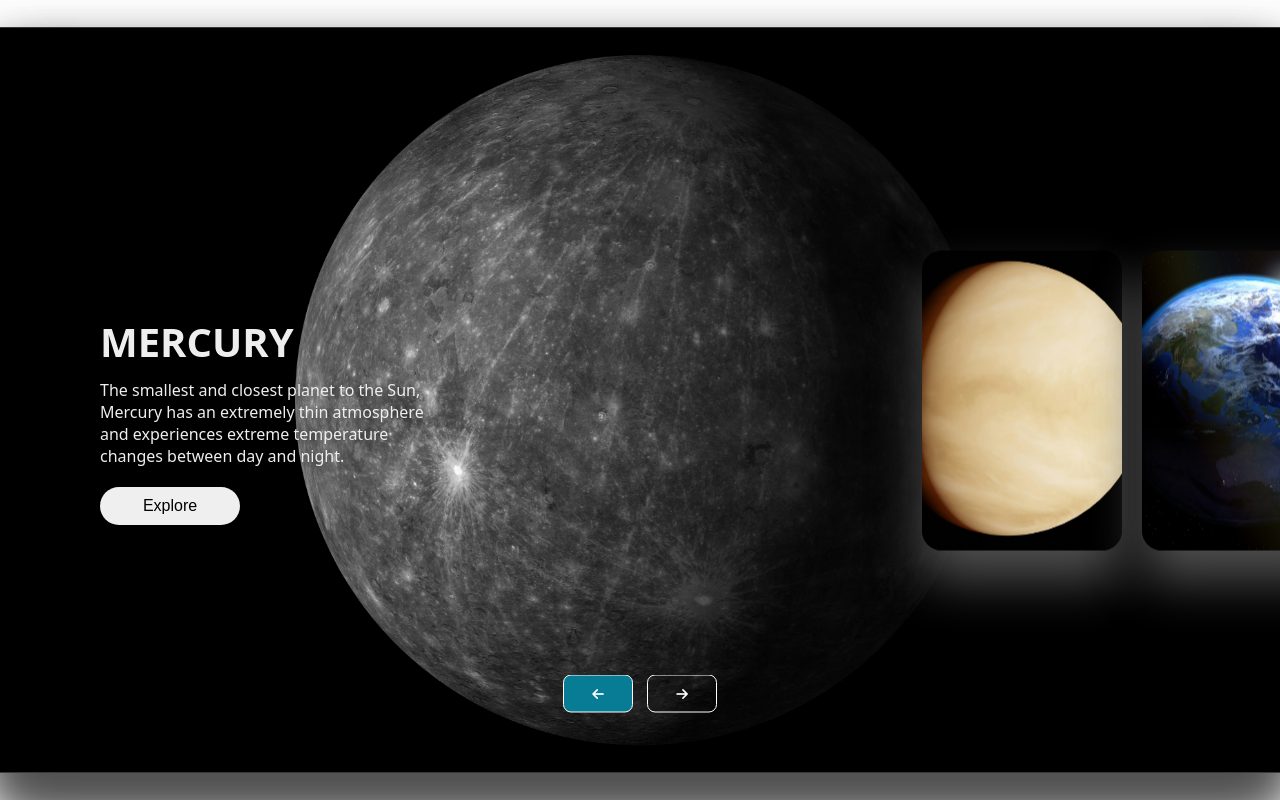
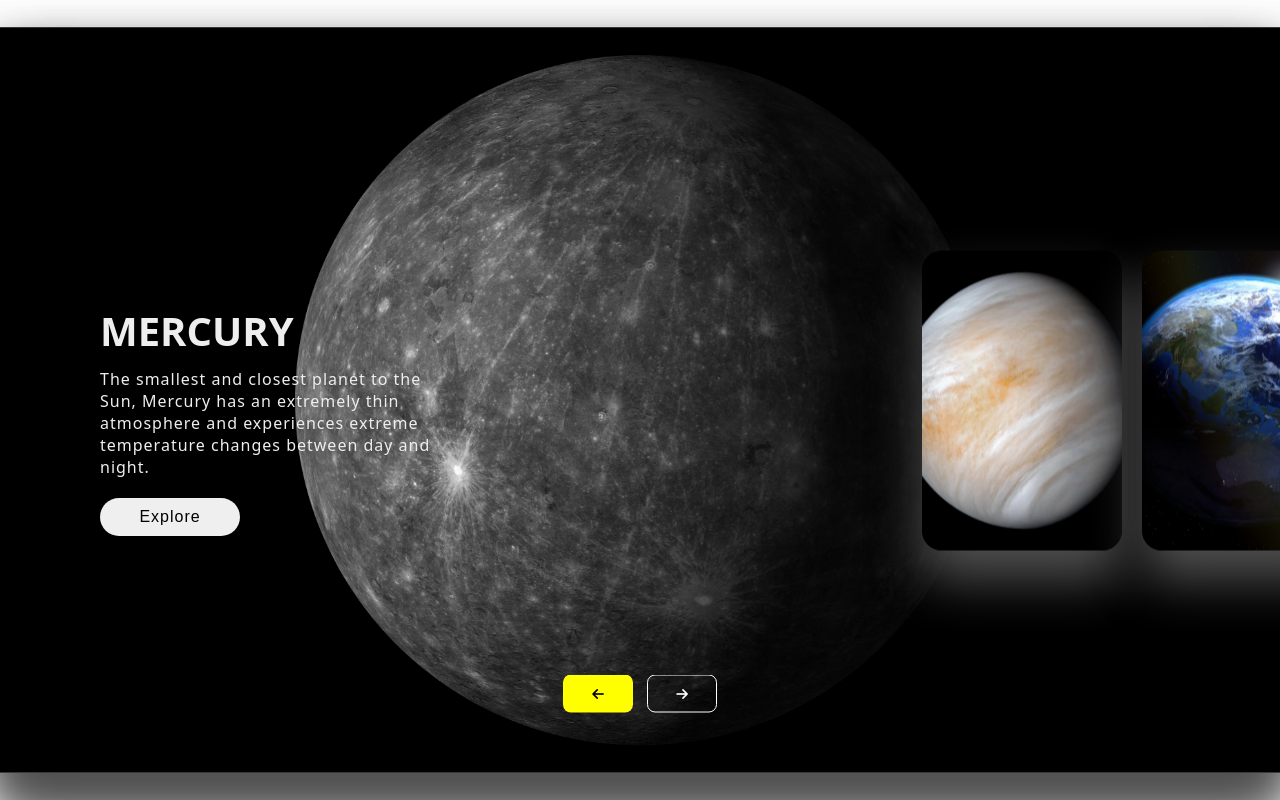
Before and after one commit to TonyStark-19/Solar-system, a plain HTML site: page Planet.html in a window 1280 px wide. In both pictures the pointer is over the button 598 px from the left and 693 px from the top of the page. Shown: the top 800 px of the page. Drawn offline with Linux system fonts and the light colour scheme.

Commit message:
Added styling

```diff
--- a/Planet.css
+++ b/Planet.css
@@ -95,6 +95,7 @@ body {
     margin-top: 10px;
     margin-bottom: 20px;
     opacity: 0;
+    letter-spacing: 1px;
     animation: animate 1s ease-in-out 0.3s 1 forwards;
 }
 
@@ -134,6 +135,7 @@ body {
     text-align: center;
     position: absolute;
     color: #000;
+    letter-spacing: 1px;
     transition: all 0.5s ease;
     font-size: medium;
 }
@@ -159,6 +161,7 @@ body {
 }
 
 .button button:hover {
-    background: #087b95;
-    color: #fff;
+    border: none;
+    background: yellow;
+    color: #000;
 }
--- a/Planet.html
+++ b/Planet.html
@@ -43,7 +43,7 @@
 
             </div>
 
-            <div class="item" style="background-image: url(images/venus.jpg);">
+            <div class="item" style="background-image: url(background-images/Venus.webp);">
 
                 <div class="content">
 
```
